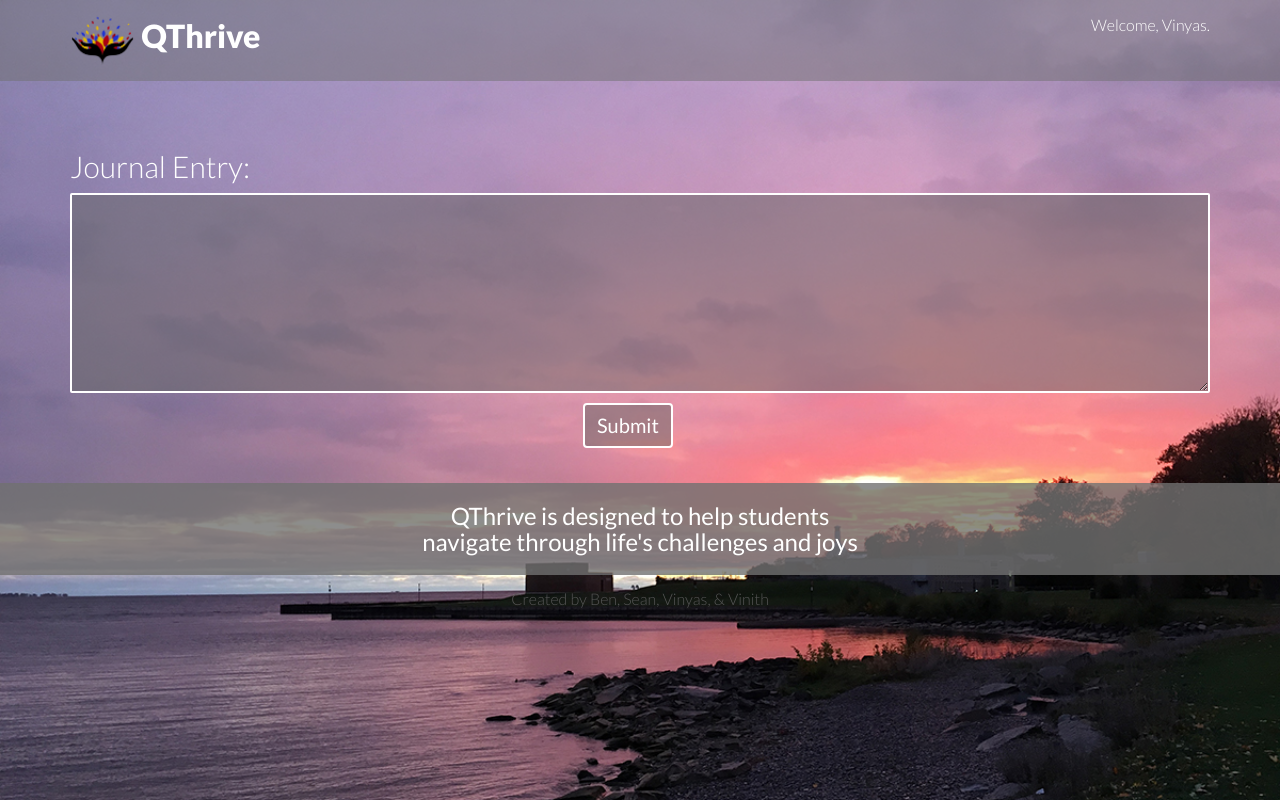
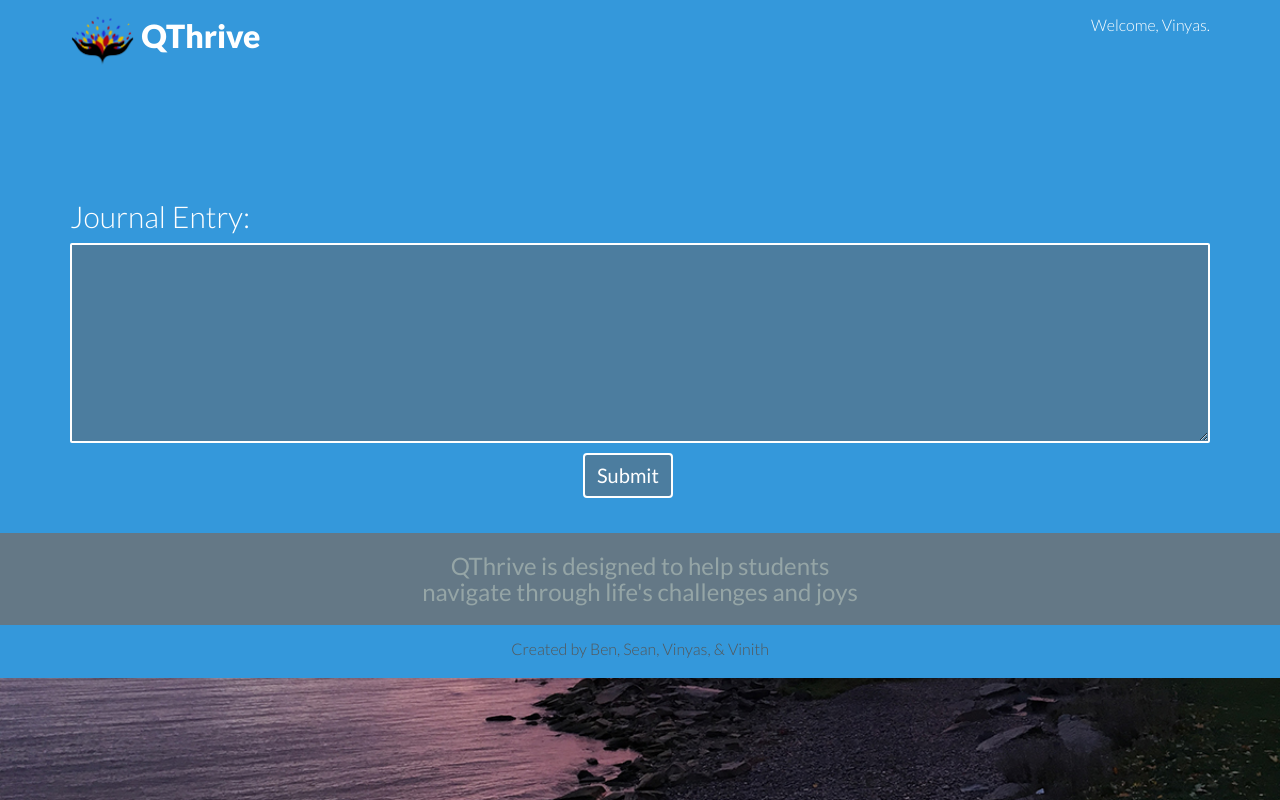
Before and after one commit to vinyasHarish95/QThrive, a PHP site: page /journal.php in a window 1280 px wide. Run offline with PHP 8.4, Linux system fonts and the light colour scheme; some libraries are stand-ins or nearby versions.

Commit message:
revert changes to main.css file

```diff
--- a/css/main.css
+++ b/css/main.css
@@ -13,7 +13,7 @@
 h1, h2, h3, h4, h5, h6 {
     font-family: 'Lato', sans-serif;
     font-weight: 300;
-    color: #ffffff;
+    color: #333;
 }
 
 h1 {
@@ -24,12 +24,12 @@
 }
 
 h3 {
-	color: #ffffff;
+	color: #95a5a6;
 	font-weight: 400;
 }
 
 h4 {
-	color: #ffffff;
+	color: #95a5a6;
 	font-weight: 400;
 	font-size: 20px;
 }
@@ -111,7 +111,7 @@
 }
 
 .navbar-default {
-	background-color: rgba(113, 113, 113, 0.5);
+	background-color: #3498db;
 	border-color: transparent;
 }
 
@@ -144,11 +144,12 @@
 
 /* HeaderWrap */
 #headerwrap {
+	background-color: #3498db;
 	margin-top: -20px;
-	padding-top: 150px;
+	padding-top: 200px;
 	background-attachment: relative;
 	background-position: center center;
-	min-height: 600px;
+	min-height: 680px;
 	width: 100%;
 
     -webkit-background-size: 100%;
@@ -169,12 +170,6 @@
 	font-size: 45px;
 	font-weight: 300;
 	letter-spacing: 1px;
-}
-
-#bottompanel {
-  color: black
-
-
 }
 
 .table-bordered {
@@ -285,7 +280,54 @@
     transition:height .01s ease
 }
 
-.
+.acidjs-rating-stars,
+.acidjs-rating-stars label::before
+{
+    display: inline-block;
+}
+
+.acidjs-rating-stars label:hover,
+.acidjs-rating-stars label:hover ~ label
+{
+    color: #f5b301;
+}
+
+.acidjs-rating-stars *
+{
+    margin: 0;
+    padding: 0;
+}
+
+.acidjs-rating-stars input
+{
+    display: none;
+}
+
+.acidjs-rating-stars
+{
+    unicode-bidi: bidi-override;
+    direction: rtl;
+}
+
+.acidjs-rating-stars label
+{
+    color: #ccc;
+}
+
+.acidjs-rating-stars label::before
+{
+    content: "\2605";
+    width: 30px;
+    line-height: 30px;
+    text-align: center;
+    font-size: 30px;
+    cursor: pointer;
+}
+
+.acidjs-rating-stars input:checked ~ label
+{
+    color: #f5b301;
+}
 
 .popover {
     max-height: 300px;
```
